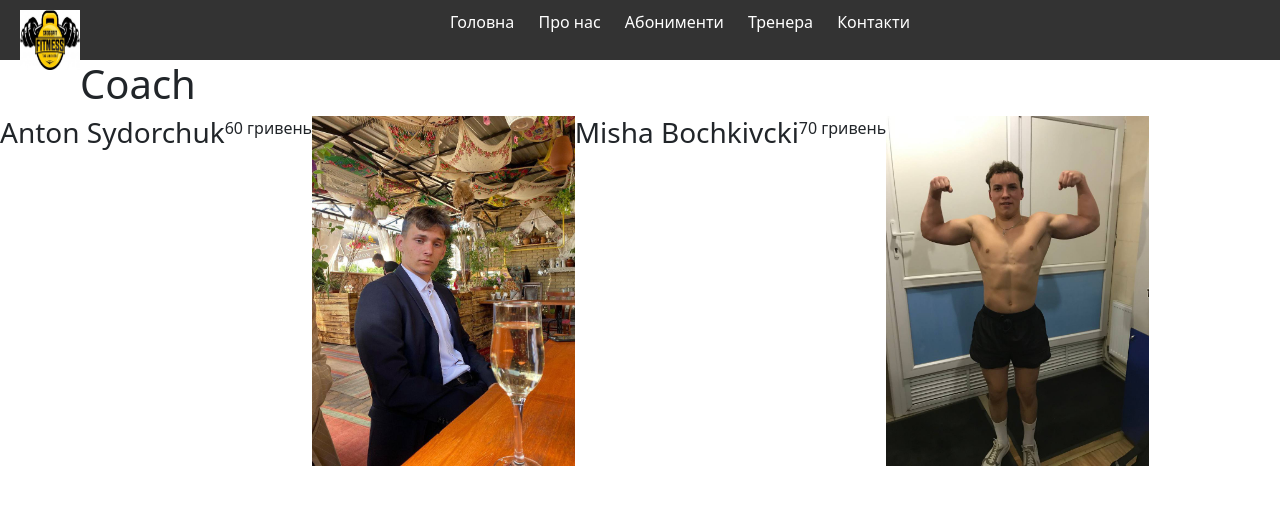
After one commit to AntonAKG/Bogatur-Django, a Django app: page /coach/ in a window 1280 px wide. The commit adds this page. Shown: the top 505 px of the page. Run offline with Django 4.2, Linux system fonts and the light colour scheme; data comes from the database, SQL or seed files in the repository; both versions use the stored data as it was after the commit.

Commit message:
add coach detail

```diff
--- a/store/models.py
+++ b/store/models.py
@@ -1,5 +1,6 @@
 from django.db import models
 from django.contrib.auth.models import AbstractUser
+from django.utils.text import slugify
 
 from django.utils.translation import gettext_lazy as _
 
@@ -18,6 +19,9 @@ class Coach(models.Model):
     descriptions = models.TextField()
     image = models.ImageField(upload_to=None)
     price_per_training = models.CharField(max_length=10)
+    slug = models.SlugField(unique=True, max_length=50)
+    def __str__(self):
+        return f"{self.user.first_name} {self.user.last_name}"
 
     class Meta:
         verbose_name = 'Тренер'
@@ -29,6 +33,9 @@ class Ticket(models.Model):
     type_day = models.CharField(max_length=35)
     price = models.CharField(max_length=10)
 
+    def __str__(self):
+        return f"{self.type} {self.type_day}"
+
     class Meta:
         verbose_name = 'Абонемент'
         verbose_name_plural = 'Абонементи'
--- /dev/null
+++ b/store/static/store/css/style_coach.css
@@ -0,0 +1,9 @@
+.loop-coach{
+    display: flex;
+}
+
+
+.coach-image{
+    height: 350px;
+    weight: 250px
+}
--- a/store/urls.py
+++ b/store/urls.py
@@ -1,11 +1,13 @@
 from django.urls import path
 from django.conf import settings
 from django.conf.urls.static import static
-from .views import Index, About, Contact
+from .views import Index, About, Contact, CoachView, CoachDetail
 
 urlpatterns = [
     path('', Index.as_view(), name='main'),
     path('about/', About.as_view(), name='about'),
-    path('contact/', Contact.as_view(), name='contact')
+    path('contact/', Contact.as_view(), name='contact'),
+    path('coach/', CoachView.as_view(), name='coach'),
+    path('coach/<slug:coach_slug>/', CoachDetail.as_view(), name='coach_detail')
 
 ] + static(settings.MEDIA_URL, document_root=settings.MEDIA_ROOT)
--- a/store/views.py
+++ b/store/views.py
@@ -1,5 +1,8 @@
 from django.shortcuts import render
 from django.views import View
+from django.views.generic import ListView, DetailView
+
+from .models import Coach, Ticket
 
 
 class Index(View):
@@ -23,6 +26,7 @@ class About(View):
 
         return render(request=request, context=context, template_name=self.templates_name)
 
+
 class Contact(View):
     templates_name = r'main_menu/contact.html'
 
@@ -31,3 +35,23 @@ class Contact(View):
             'title': 'Контакти'
         }
         return render(request=request, context=context, template_name=self.templates_name)
+
+
+class CoachView(ListView):
+    model = Coach
+    template_name = 'coach/coach.html'
+
+    def get_context_data(self, *, object_list=None, **kwargs):
+        context = super(CoachView, self).get_context_data(**kwargs)
+
+        context['title'] = "Тренера"
+
+        return context
+
+
+class CoachDetail(DetailView):
+    model = Coach
+    template_name = 'coach/coach_detail.html'
+    slug_field = 'slug'
+    slug_url_kwarg = 'coach_slug'
+    context_object_name = 'coach'
--- a/templates/base.html
+++ b/templates/base.html
@@ -7,6 +7,7 @@
     <link href="https://cdn.jsdelivr.net/npm/bootstrap@5.0.2/dist/css/bootstrap.min.css" rel="stylesheet" integrity="sha384-EVSTQN3/azprG1Anm3QDgpJLIm9Nao0Yz1ztcQTwFspd3yD65VohhpuuCOmLASjC" crossorigin="anonymous">
     <title>{{ title }}</title>
     <link rel="stylesheet" href="{% static 'store/css/style.css' %}">
+    <link rel="stylesheet" href="{% static 'store/css/style_coach.css' %}">
 </head>
 <body>
      <header>
@@ -21,7 +22,7 @@
                 <li><a href="{% url 'main' %}">Головна</a></li>
                 <li><a href="{% url 'about' %}">Про нас</a></li>
                 <li><a href="#">Абонименти</a></li>
-                <li><a href="#">Тренера</a></li>
+                <li><a href="{% url 'coach' %}">Тренера</a></li>
                 <li><a href="{% url 'contact' %}">Контакти</a></li>
             </ul>
         </nav>
--- /dev/null
+++ b/templates/coach/coach.html
@@ -0,0 +1,19 @@
+{% extends 'base.html' %}
+
+{% block content %}
+	<h1>Coach</h1>
+    <div class="loop-coach">
+        {% for person in object_list %}
+            <h3>{{ person.user.first_name }} {{ person.user.last_name }}</h3><br>
+            <p>{{ person.price_per_training }} гривень</p>
+            <a href="{% url 'coach_detail' person.slug%}" class="link-coach-image">
+                <img src="{{ person.image.url }}" alt="coach" class="coach-image">
+
+            </a>
+
+
+
+        {% endfor %}
+    </div>
+
+{% endblock %}
--- /dev/null
+++ b/templates/coach/coach_detail.html
@@ -0,0 +1,5 @@
+{% extends 'base.html' %}
+
+{% block content %}
+    <h1>{{ coach.user.first_name }} {{ coach.user.last_name }}</h1>
+{% endblock %}
```
Also changed, not shown: db.sqlite3, media/None/photo_2023-06-09_17-12-15.jpg (added), media/None/photo_2023-06-09_17-12-15_uF7W70G.jpg (added), media/None/photo_2023-10-13_19-43-18.jpg (added), media/None/photo_2023-10-13_19-43-18_h4Sqh4f.jpg (added), media/None/photo_2023-10-13_19-43-18_hJC8A6U.jpg (added), media/None/photo_2023-10-13_19-43-18_j4GiEvy.jpg (added), media/None/photo_2023-10-13_19-43-23.jpg (added), store/migrations/0002_coach_slug.py (added).
